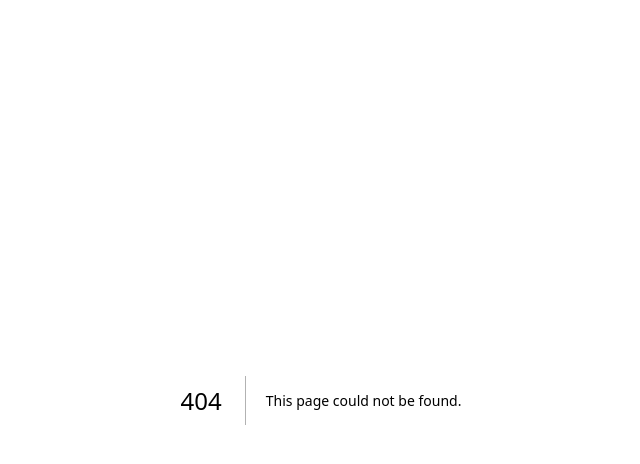
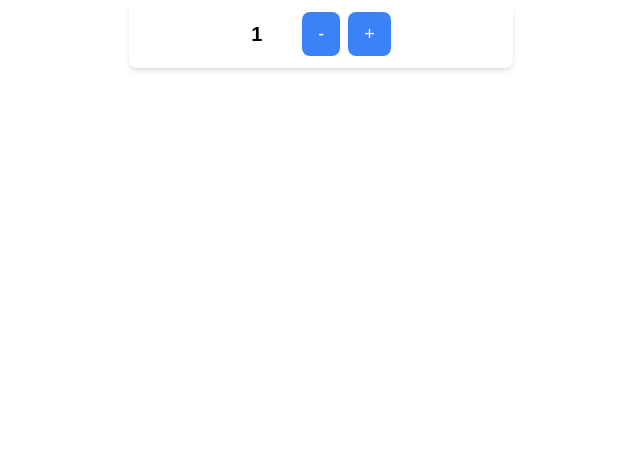
Before and after one commit to Derk-L/cprg306-assignments, a Next.js app: page /week-4 in a window 1280 px wide. Before the commit this address had no page. Shown: the top 464 px of the page, without its empty margins (319-959 px from the left). Built offline with nearby package versions, Linux system fonts and the light colour scheme.

Commit message:
Week 4 Assignment

```diff
--- a/app/page.js
+++ b/app/page.js
@@ -7,6 +7,7 @@
       <h1>CPRG 306: Web Development 2 - Assignments</h1>
       <p><Link href="/week-2"> Go to Week 2</Link></p>
       <p><Link href="/week-3"> Go to Week 3</Link></p>
+      <p><Link href="/week-4"> Go to Week 4</Link></p>
     </div>
   );
 }
--- /dev/null
+++ b/app/week-4/new-item.js
@@ -0,0 +1,41 @@
+"use client";
+
+import { useState } from "react";
+
+export default function NewItem() {
+    const [quantity, setQuantity] = useState(1);
+
+    const increment = () => {
+        if (quantity < 20) {
+          setQuantity(quantity + 1);
+        }
+      };
+
+      const decrement = () => {
+        if (quantity > 1) {
+          setQuantity(quantity - 1);
+        }
+      };
+
+      return (
+        <div className="flex items-center justify-center space-x-10 p-3 bg-white text-black rounded-lg shadow-md max-w-sm mx-auto">
+          <p className="text-xl font-semibold">{quantity}</p>
+
+          <div className="flex space-x-2">
+            <button
+              onClick={decrement}
+              className="px-4 py-2 text-lg bg-blue-500 text-white rounded-lg hover:bg-gray-600 transition"
+            >
+              -
+            </button>
+
+            <button
+              onClick={increment}
+              className="px-4 py-2 text-lg bg-blue-500 text-white rounded-lg hover:bg-blue-600 transition"
+            >
+              +
+            </button>
+          </div>
+        </div>
+      );
+}
--- /dev/null
+++ b/app/week-4/page.js
@@ -0,0 +1,9 @@
+import NewItem from './new-item.js';
+
+export default function Page() {
+  return (
+    <div>
+      <NewItem />
+    </div>
+  );
+}
```
